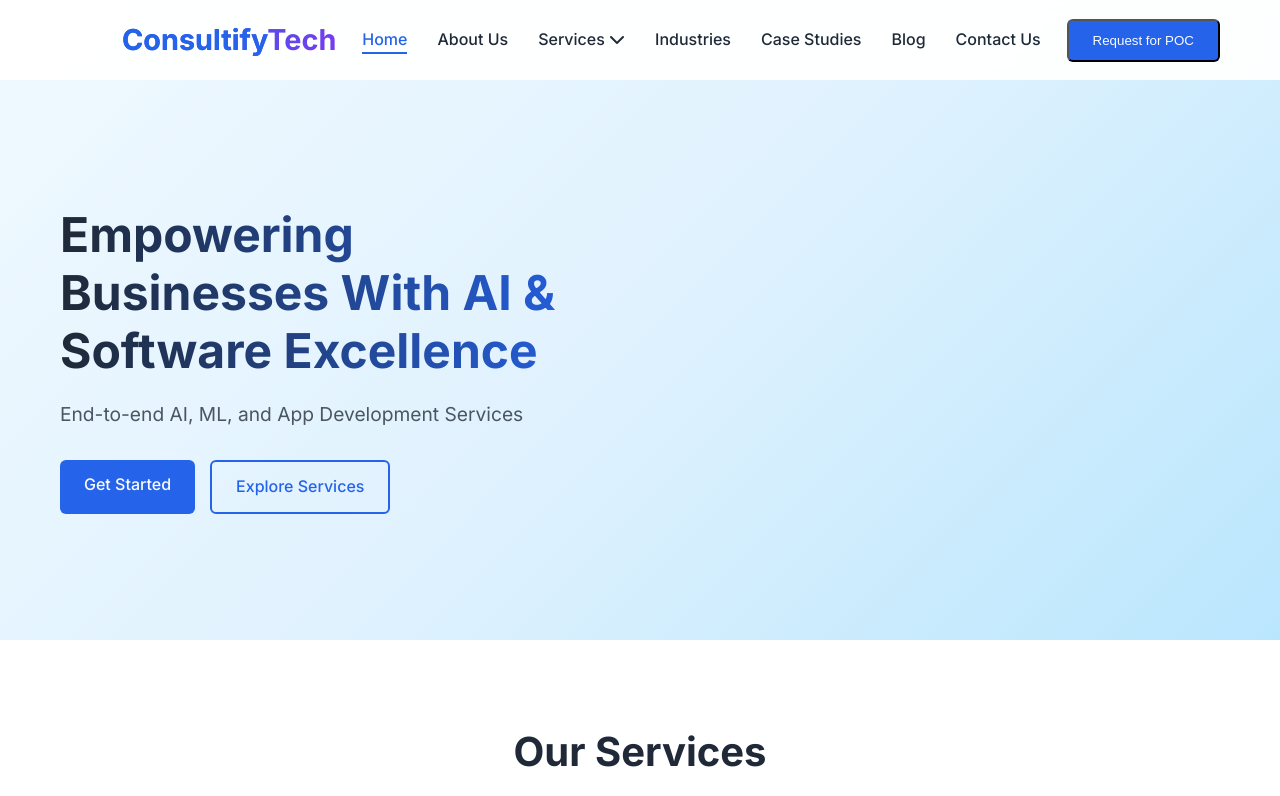
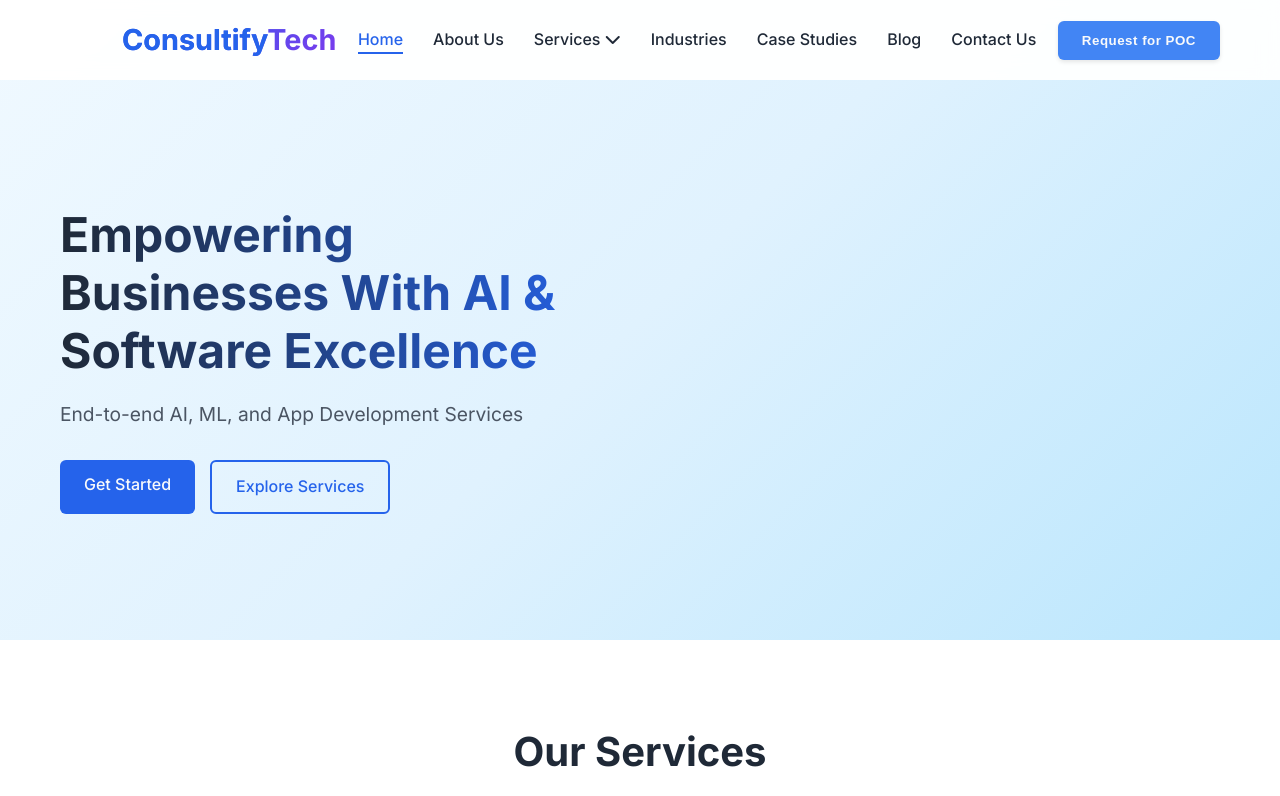
Before and after one commit to anupamurl/consultifytech, a plain HTML site: page index.html in a window 1280 px wide. Shown: the top 796 px of the page. Drawn offline with nearby package versions, Linux system fonts and the light colour scheme; no server answers.

Commit message:
update files

```diff
--- a/css/style.css
+++ b/css/style.css
@@ -93,7 +93,6 @@ section {
 
 .btn-primary:hover {
   background-color: #1d4ed8;
-  transform: translateY(-2px);
 }
 
 .btn-outline {
@@ -263,6 +262,15 @@ header {
   display: flex;
   align-items: center;
   gap: 20px;
+}
+
+#requestPocBtn {
+  box-shadow: 0 2px 4px rgba(0, 0, 0, 0.1);
+  font-weight: 600;
+  letter-spacing: 0.5px;
+  transition: background-color 0.2s ease;
+  background-color: #4285f4;
+  border: none;
 }
 .mobile-menu { display: none;}
 .mobile-menu-toggle {
```
